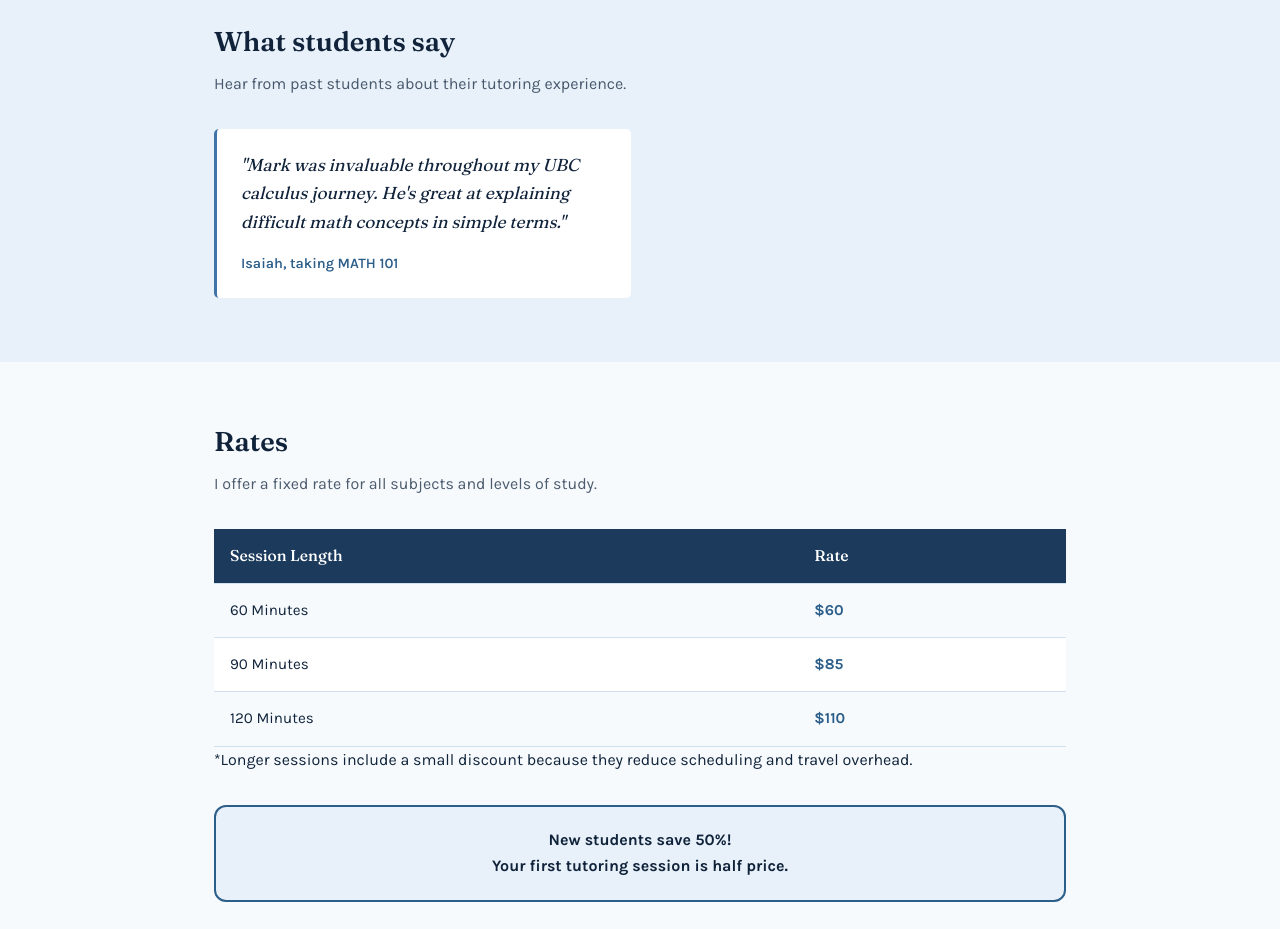
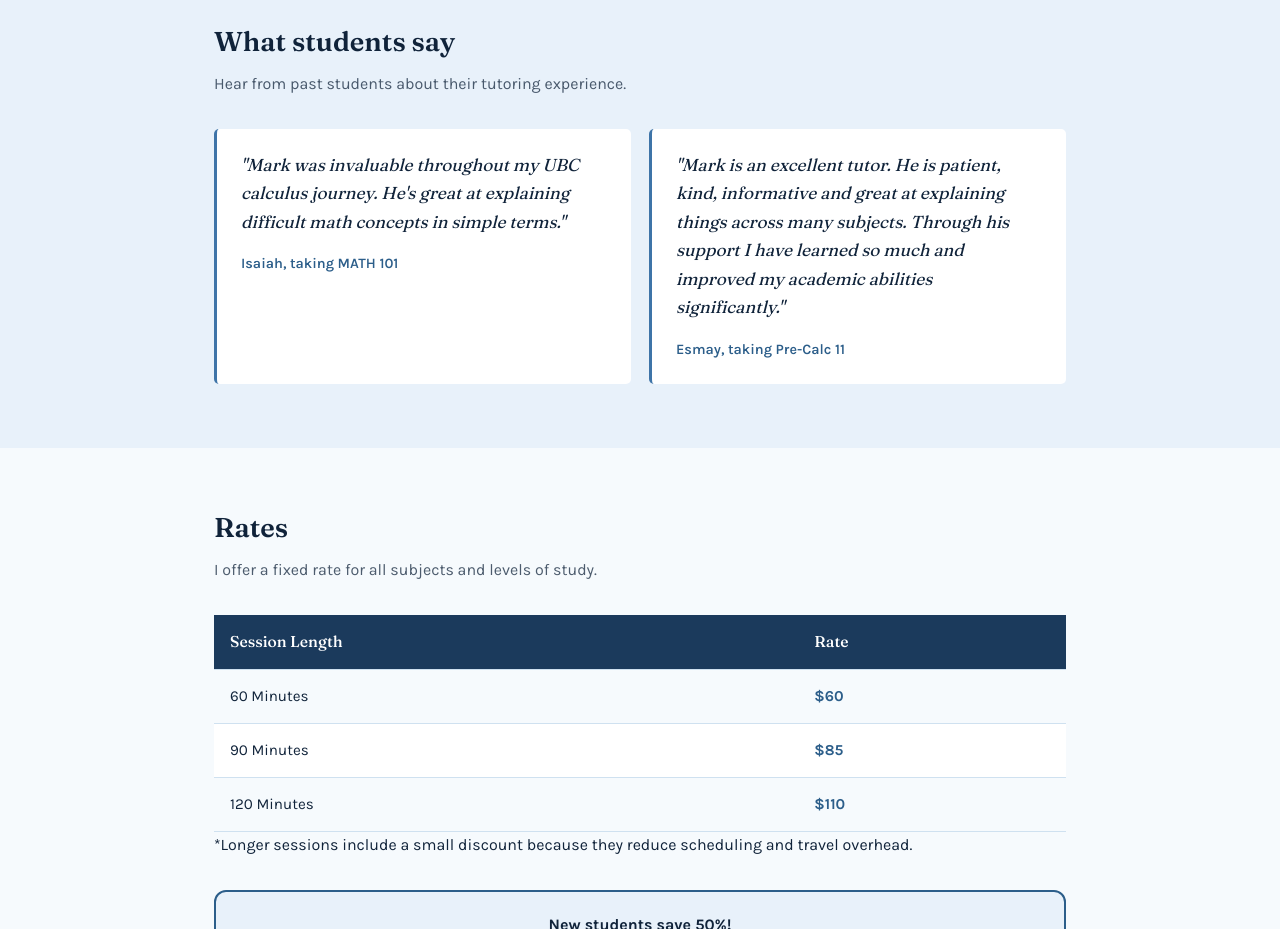
Before and after one commit to MarkEwert03/TutorWebpage, a plain HTML site: page index.html in a window 1280 px wide. Shown: the part 2440-3369 px from the top of the page. Drawn offline with Linux system fonts and the light colour scheme.

Commit message:
add Esmay testimonial

```diff
--- a/index.html
+++ b/index.html
@@ -141,6 +141,10 @@
             <p>"Mark was invaluable throughout my UBC calculus journey. He's great at explaining difficult math concepts in simple terms."</p>
             <cite>Isaiah, taking MATH 101</cite>
           </blockquote>
+          <blockquote class="testimonial">
+            <p>"Mark is an excellent tutor. He is patient, kind, informative and great at explaining things across many subjects. Through his support I have learned so much and improved my academic abilities significantly."</p>
+            <cite>Esmay, taking Pre-Calc 11</cite>
+          </blockquote>
         </div>
       </div>
     </section>
```
